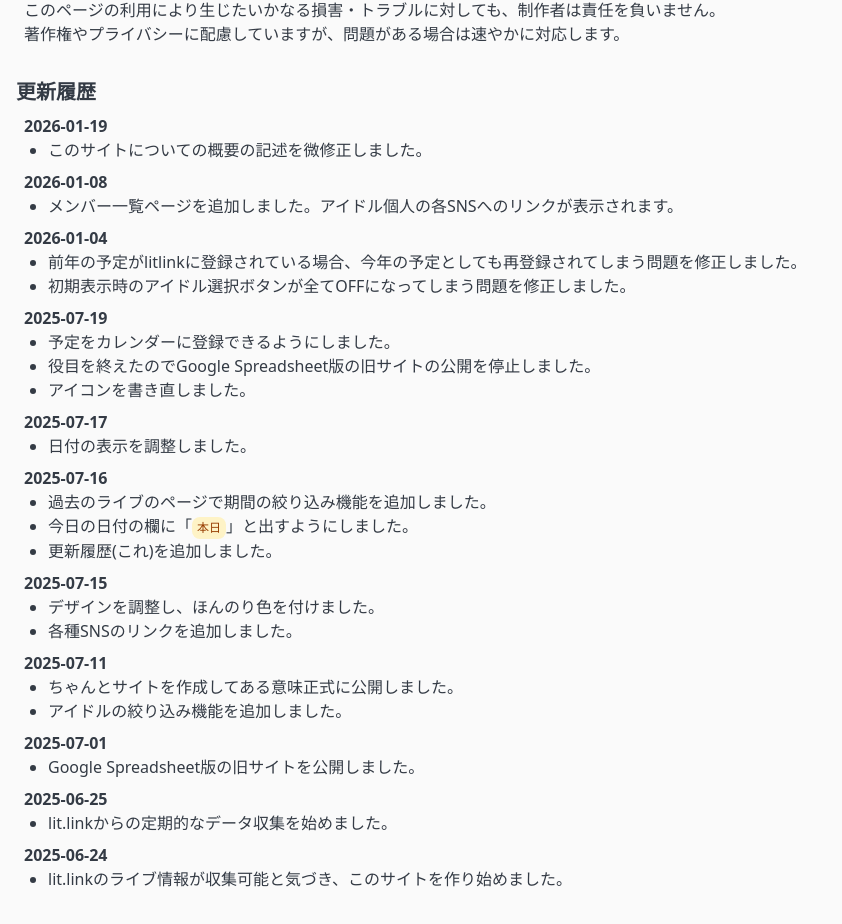
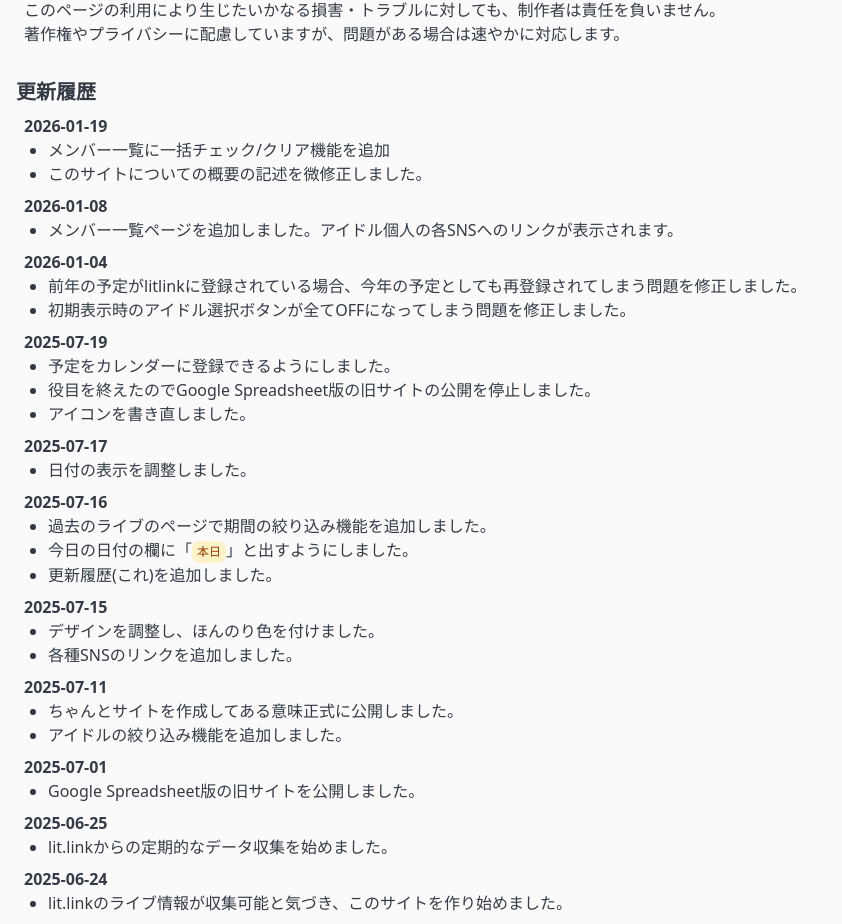
Before and after one commit to momo-lab/www-livelist, a React (Vite) app: page /about in a window 1280 px wide. Shown: the part 854-1778 px from the top of the page, without its empty margins (0-842 px from the left). Built offline with nearby package versions, Linux system fonts and the light colour scheme; no server answers.

Commit message:
docs: 更新履歴を修正

```diff
--- a/src/pages/About.tsx
+++ b/src/pages/About.tsx
@@ -91,6 +91,7 @@ export const AboutPage: React.FC = () => {
         <div className="ml-2">
           <h3 className="font-semibold">2026-01-19</h3>
           <ul className="list-disc pl-6 mb-2">
+            <li>メンバー一覧に一括チェック/クリア機能を追加</li>
             <li>このサイトについての概要の記述を微修正しました。</li>
           </ul>
         </div>
```
